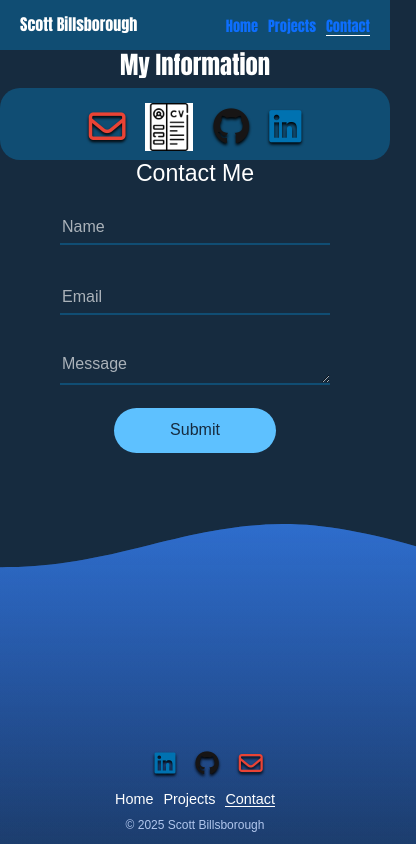
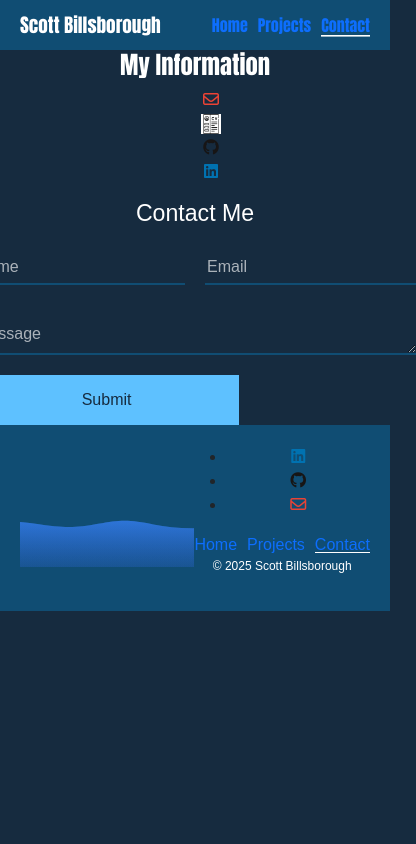
Before and after one commit to sbillsborough/react-portfolio, a React (Create React App) app in the folder react-portfolio/: page /contact in a window 390 px wide. Shown: the whole page, 416 px wide, since content can reach past the window. Built offline with nearby package versions, Linux system fonts and the light colour scheme; a web font is replaced by a local one.

Commit message:
Fix the structure
Flashed the structure and styling to a point that the footer doesn't overlap and updated the media queries so components don't overlap on smaller screens

```diff
--- a/react-portfolio/src/index.css
+++ b/react-portfolio/src/index.css
@@ -77,8 +77,7 @@ nav a.active {
   text-align: center;
   margin: 0 auto;
   padding: 30px 0;
-
-  height: 400px;
+  height: auto;
   background: var(--main);
 }
 
@@ -92,7 +91,8 @@ nav a.active {
   font-family: "Satoshi", sans-serif;
   color: #ffffffcc;
   margin: 20px auto;
-  width: 540px;
+  width: 90%;
+  max-width: 540px;
   text-align: left;
 }
 
@@ -105,24 +105,25 @@ nav a.active {
 }
 
 .icons-wrapper {
-  position: absolute;
-  bottom: 370px;
-  width: 100%;
   display: flex;
   justify-content: center;
+  margin-top: 30px;
 }
 
 .icons {
   display: flex;
+  flex-wrap: wrap;
   justify-content: space-evenly;
   align-items: center;
-  width: 800px;
+  width: 100%;
+  max-width: 800px;
   background: var(--background);
   border-radius: 20px;
-  padding: 5px 0;
+  padding: 10px;
 }
 
-i {
+.icons i {
+  font-size: 2rem;
   filter: drop-shadow(0 2px 0.1rem rgb(0, 0, 0));
 }
 
@@ -158,122 +159,6 @@ i {
   color: #171515;
 }
 
-.icons i {
-  font-size: 2rem;
-}
-
-/* Projects Page Styling */
-
-.flex-row {
-  display: flex;
-  justify-content: space-around;
-  align-items: center;
-  text-align: center;
-  flex-wrap: wrap;
-  padding-bottom: 50px;
-  gap: 5px;
-}
-
-/* Project Card Styling */
-#spacecards {
-  text-align: center;
-  justify-content: center;
-  display: flex;
-  padding: 25px;
-}
-
-h2 {
-  color: #f6f6f6;
-}
-
-.card {
-  border: none !important;
-  box-shadow: 2px 2px 5px #999;
-  width: 380px !important;
-  height: 450px !important;
-  margin: 30px auto !important;
-}
-
-.card-img-top {
-  max-height: 200px;
-  object-fit: fill;
-}
-
-.card-text {
-  overflow-y: scroll;
-  height: 120px !important;
-  padding: 5px;
-}
-
-/* Button Styling */
-
-#btns-projects {
-  display: flex;
-  max-height: 40px;
-  justify-content: space-around;
-  gap: 2px;
-}
-
-#btns-projects a {
-  font-size: 0.7rem !important;
-}
-
-.btn-primary {
-  display: flex !important;
-  align-items: center;
-  justify-content: center;
-  width: 40%;
-  height: 45px;
-  padding: 0 !important;
-  border: none !important;
-  border-radius: 32px !important;
-  background: #5ec1ff !important;
-  color: var(--main);
-}
-
-.btn:hover {
-  background: #5ec1ff;
-}
-
-.btn a {
-  text-decoration: none;
-  color: var(--main);
-}
-
-.btn a:hover {
-  color: var(--main);
-}
-
-.btn:active {
-  transform: translateY(4px);
-}
-
-/* My Information Styling */
-
-.info-wrapper {
-  width: 400px;
-  background: var(--background);
-  border-radius: 20px;
-}
-
-.info-icons {
-  display: flex;
-}
-
-.info-wrapper ul {
-  display: flex;
-  list-style-type: none;
-  width: 100%;
-  margin: 0;
-}
-
-.info-wrapper ul li {
-}
-
-.info-wrapper ul li a {
-  font-size: 3rem;
-}
-
 .fa-linkedin {
   color: #0072b1;
 }
@@ -283,8 +168,66 @@ h2 {
 }
 
 .cv {
-  height: 48px;
+  height: 20px;
   background: #fff;
+}
+
+/* Projects Page Styling */
+
+.flex-row {
+  display: flex;
+  justify-content: center;
+  gap: 20px;
+  flex-wrap: wrap;
+  padding-bottom: 50px;
+}
+
+.card {
+  border: none !important;
+  box-shadow: 2px 2px 5px #999;
+  width: 100%;
+  max-width: 380px !important;
+  height: auto;
+  margin: 30px auto !important;
+}
+
+.card-img-top {
+  max-height: 200px;
+  object-fit: cover;
+}
+
+.card-text {
+  overflow-y: scroll;
+  max-height: 120px !important;
+  padding: 5px;
+}
+
+/* Button Styling */
+
+#btns-projects {
+  display: flex;
+  justify-content: space-around;
+  gap: 10px;
+}
+
+.btn-primary {
+  display: flex;
+  align-items: center;
+  justify-content: center;
+  width: 40%;
+  height: 45px;
+  border-radius: 32px !important;
+  background: #5ec1ff !important;
+  color: var(--main);
+  text-decoration: none;
+}
+
+.btn-primary:hover {
+  background: #37b2ff !important;
+}
+
+.btn:active {
+  transform: translateY(4px);
 }
 
 /* Contact Page Styling */
@@ -293,17 +236,12 @@ h2 {
   display: grid;
   justify-content: center;
   text-align: center;
-  width: 100% !important;
+  width: 100%;
 }
 
 .contact-container h2,
 .contact-wrapper h3 {
   color: var(--white-text);
-}
-
-.contact-container ul {
-  padding: 0;
-  justify-content: space-evenly;
 }
 
 #form {
@@ -381,123 +319,50 @@ textarea:focus::placeholder {
 
 button {
   width: 60%;
-  height: 45px;
-  margin: auto !important;
+  margin: auto;
   border: none;
-  border-radius: 32px !important;
+  border-radius: 32px;
   background: #5ec1ff;
   color: var(--main);
 }
 
 button:hover {
-  background: #37b2ff !important;
+  background: #37b2ff;
 }
 
-button:active {
-  transform: translateY(4px);
-}
-
-.success-message {
-  color: var(--white-text);
-}
-
-/* Footer styling */
-
-ul {
-  display: flex;
-  justify-content: space-around;
-  list-style: none;
-  padding: 0;
-  margin: 0;
-}
-
-.socials {
-  width: 30%;
-  margin: 0 auto;
-  padding: 0;
-}
-
-.socials a {
-  font-size: 24px;
-}
-
-.links {
-  text-align: center;
-  z-index: 1;
-  gap: 10px;
-}
-
-.links a {
-  color: var(--white-text);
-  background: linear-gradient(
-      to right,
-      hsla(216, 98%, 52%, 0),
-      hsla(216, 98%, 52%, 0)
-    ),
-    linear-gradient(to right, #fff, #fff, #fff);
-  background-size: 100% 0.1em, 0 0.1em;
-  background-position: 100% 100%, 0 100%;
-  background-repeat: no-repeat;
-  transition: background-size 300ms;
-}
-
-.links a.active {
-  color: var(--white-text);
-}
-
-.links a:hover {
-  color: #ffffff9f;
-}
-
-.legal {
-  text-align: center;
-  font-size: 12px;
-  margin: 0;
-}
-
-svg {
-  position: absolute;
-  top: 0;
-  left: 0;
-  width: 100%;
-  height: 100%;
-  transform: scaleY(3) scaleX(2.25);
-  transform-origin: bottom;
-  box-sizing: border-box;
-  display: block;
-  pointer-events: none;
-}
+/* Footer Styling */
 
 footer {
-  position: fixed;
-  left: 0;
-  bottom: 0;
+  position: relative;
   display: flex;
+  justify-content: center;
+  align-items: center;
   width: 100%;
-  height: 370px;
+  height: auto;
+  padding: 20px;
+  background: var(--background);
+  text-align: center;
 }
 
 .legal {
   color: var(--white-text);
+  font-size: 12px;
 }
 
-section {
-  display: flex;
-  flex-direction: column;
-  justify-content: flex-end;
-  gap: 20px;
-  padding: 0 60px 30px 60px;
-  width: 100%;
+/* Media Queries */
+
+@media only screen and (max-width: 768px) {
+  .icons i {
+    font-size: 1.5rem;
+  }
+  .info-wrapper {
+    width: 100%;
+  }
 }
-
-/* MEDIA QUERIES */
-
-/* Nav Bar and Homepage */
 
 @media only screen and (max-width: 490px) {
   header h3 {
     font-size: 1.2rem;
-    margin: 0;
   }
 
   nav a {
@@ -509,105 +374,11 @@ section {
     width: 150px;
   }
 
-  .home-wrapper p {
-    padding: 20px;
-  }
-
-  .icons {
-    padding: 25px;
-  }
-
   .card {
-    max-width: 80vw;
-  }
-
-  .contact-container {
-  }
-
-  .info-wrapper {
-    width: 100%;
-  }
-
-  .info-icons ul li i {
-    font-size: 2.3rem;
+    max-width: 100%;
   }
 
   #form {
-    padding: 0 30px 0 30px;
-  }
-
-  footer {
-    height: 225px;
-  }
-
-  section {
-    padding-bottom: 10px;
-    gap: 5px;
+    grid-template-columns: 1fr;
   }
 }
-
-@media only screen and (max-width: 394px) {
-  header h3 {
-    font-size: 1rem !important;
-    margin: 0;
-  }
-
-  nav a {
-    font-size: 0.9rem !important;
-  }
-
-  .icons {
-    gap: 5px;
-    margin: auto;
-  }
-
-  .card {
-    max-width: 80vw;
-  }
-
-  .contact-container {
-    width: 100vw;
-  }
-
-  .info-wrapper {
-    display: flex;
-    justify-content: space-evenly;
-  }
-
-  ul {
-    gap: 20px;
-  }
-
-  #form {
-    padding: 0 60px 0 60px !important;
-    grid-template-areas:
-      "name"
-      "email"
-      "textarea"
-      "button";
-
-    grid-template-columns: 1fr;
-    grid-template-rows: repeat(4, 50px);
-  }
-}
-
-@media only screen and (max-width: 320px) {
-  #root {
-    font-size: 0.8rem;
-  }
-
-  .icons i {
-    font-size: 25px;
-  }
-
-  button {
-    width: 50%;
-    height: 70%;
-  }
-
-  .btn {
-    font-size: 0.7rem !important;
-    height: 3rem;
-    width: 6rem;
-  }
-}
```
